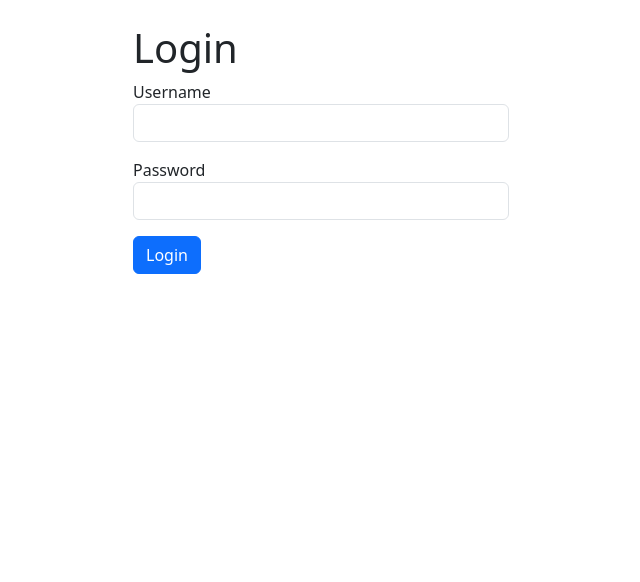
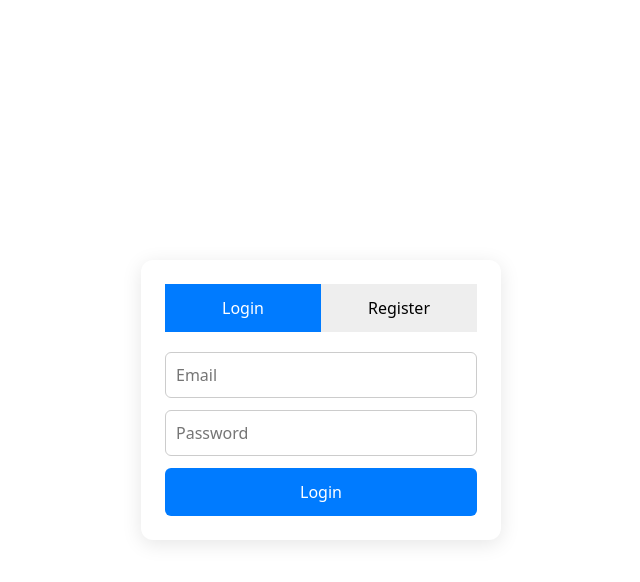
Before and after one commit to DarrenRobinson500/tutor_frontend, a React (Create React App) app: page /auth in a window 1280 px wide. Before the commit this address led to /login. Shown: the top 582 px of the page, without its empty margins (319-959 px from the left). Built offline with nearby package versions, Linux system fonts and the light colour scheme.

Commit message:
unworking Auth

```diff
--- a/src/App.tsx
+++ b/src/App.tsx
@@ -1,6 +1,6 @@
 import "./App.css";
 import { BrowserRouter, Routes, Route, Navigate } from "react-router-dom";
-import { useEffect } from "react";
+import { useEffect, useState } from "react";
 
 import { TemplateListPage } from "./pages/TemplateListPage";
 import { TemplateEditorPage } from "./pages/TemplateEditorPage";
@@ -20,17 +20,52 @@ import { StudentCreatePage } from "./pages/StudentCreatePage";
 import SkillsPage from "./pages/SkillsPage";
 import PrinciplesPage from "./pages/PrinciplesPage";
 import FeedbackPage from "./pages/FeedbackPage";
-import LoginPage from "./pages/LoginPage";
+
+import AuthPage from "./pages/AuthPage/AuthPage";   // NEW
 
 import "bootstrap/dist/css/bootstrap.min.css";
+
+
+// ------------------------------------------------------------
+// FETCH CURRENT USER (session-based auth)
+// ------------------------------------------------------------
+function useCurrentUser() {
+  const [user, setUser] = useState<any | null>(null);
+  const [loading, setLoading] = useState(true);
+
+  useEffect(() => {
+    fetch("/api/auth/me/")
+      .then((res) => {
+        if (res.status === 401) {
+          setUser(null);
+          setLoading(false);
+          return null;
+        }
+        return res.json();
+      })
+      .then((data) => {
+        if (data) setUser(data);
+        setLoading(false);
+      })
+      .catch(() => {
+        setUser(null);
+        setLoading(false);
+      });
+  }, []);
+
+  return { user, loading };
+}
 
 
 // ------------------------------------------------------------
 // PROTECTED ROUTE WRAPPER
 // ------------------------------------------------------------
 function ProtectedRoute({ children }: { children: React.ReactNode }) {
-  const token = localStorage.getItem("access");
-  if (!token) return <Navigate to="/login" replace />;
+  const { user, loading } = useCurrentUser();
+
+  if (loading) return <div>Loading...</div>;
+  if (!user) return <Navigate to="/auth" replace />;
+
   return <>{children}</>;
 }
 
@@ -39,7 +74,6 @@ function ProtectedRoute({ children }: { children: React.ReactNode }) {
 // MAIN APP
 // ------------------------------------------------------------
 function App() {
-
   useEffect(() => {
     window.addEventListener("error", (e) => {
       console.log("GLOBAL ERROR:", e.error);
@@ -51,7 +85,7 @@ function App() {
       <Routes>
 
         {/* PUBLIC */}
-        <Route path="/login" element={<LoginPage />} />
+        <Route path="/auth" element={<AuthPage />} />
 
         {/* PROTECTED */}
         <Route path="/templates" element={<ProtectedRoute><TemplateListPage /></ProtectedRoute>} />
@@ -62,20 +96,28 @@ function App() {
         <Route path="/skills/new" element={<ProtectedRoute><SkillCreatePage /></ProtectedRoute>} />
         <Route path="/skills/:id" element={<ProtectedRoute><SkillsPage /></ProtectedRoute>} />
         <Route path="/skills/:parentId/new" element={<ProtectedRoute><SkillCreatePage /></ProtectedRoute>} />
+
         <Route path="/admin/tutors" element={<ProtectedRoute><TutorListPage /></ProtectedRoute>} />
         <Route path="/admin/tutors/new" element={<ProtectedRoute><TutorCreatePage /></ProtectedRoute>} />
+
         <Route path="/tutor/:id" element={<ProtectedRoute><TutorHomePage /></ProtectedRoute>} />
         <Route path="/tutor/:id/schedule" element={<ProtectedRoute><TutorSchedulePage /></ProtectedRoute>} />
         <Route path="/tutor/:id/booking" element={<ProtectedRoute><TutorBookingPage /></ProtectedRoute>} />
+
         <Route path="/admin/students" element={<ProtectedRoute><StudentListPage /></ProtectedRoute>} />
         <Route path="/admin/students/new" element={<ProtectedRoute><StudentCreatePage /></ProtectedRoute>} />
         <Route path="/students/:studentId/edit" element={<ProtectedRoute><StudentEditPage /></ProtectedRoute>} />
         <Route path="/students/:studentId/test/:skillId" element={<ProtectedRoute><StudentQuestionPage /></ProtectedRoute>} />
+
         <Route path="/student/:id/booking" element={<ProtectedRoute><StudentBookingPage /></ProtectedRoute>} />
         <Route path="/student/:id" element={<ProtectedRoute><StudentHomePage /></ProtectedRoute>} />
+
         <Route path="/principles" element={<ProtectedRoute><PrinciplesPage /></ProtectedRoute>} />
         <Route path="/feedback" element={<ProtectedRoute><FeedbackPage /></ProtectedRoute>} />
-        <Route path="*" element={<ProtectedRoute><TemplateListPage /></ProtectedRoute>} />
+
+        {/* DEFAULT */}
+        <Route path="*" element={<Navigate to="/auth" replace />} />
+
       </Routes>
     </BrowserRouter>
   );
--- /dev/null
+++ b/src/pages/AuthPage/AuthPage.tsx
@@ -0,0 +1,31 @@
+import React, { useState } from "react";
+import LoginForm from "./LoginForm";
+import RegisterForm from "./RegisterForm";
+import "./auth.css";
+
+export default function AuthPage() {
+  const [mode, setMode] = useState<"login" | "register">("login");
+
+  return (
+    <div className="auth-container">
+      <div className="auth-card">
+        <div className="auth-tabs">
+          <button
+            className={mode === "login" ? "active" : ""}
+            onClick={() => setMode("login")}
+          >
+            Login
+          </button>
+          <button
+            className={mode === "register" ? "active" : ""}
+            onClick={() => setMode("register")}
+          >
+            Register
+          </button>
+        </div>
+
+        {mode === "login" ? <LoginForm /> : <RegisterForm />}
+      </div>
+    </div>
+  );
+}
--- /dev/null
+++ b/src/pages/AuthPage/LoginForm.tsx
@@ -0,0 +1,64 @@
+import React, { useState } from "react";
+import { useNavigate } from "react-router-dom";
+
+export default function LoginForm() {
+  const navigate = useNavigate();
+  const [email, setEmail] = useState("");
+  const [password, setPassword] = useState("");
+  const [error, setError] = useState("");
+
+  async function handleLogin(e: React.FormEvent) {
+    e.preventDefault();
+    setError("");
+
+    const res = await fetch("/api/auth/login/", {
+      method: "POST",
+      headers: { "Content-Type": "application/json" },
+      credentials: "include",
+      body: JSON.stringify({ email, password }),
+    });
+
+//     const res = await apiFetch("/api/auth/login/", {
+//       method: "POST",
+//       body: JSON.stringify({ email, password }),
+//     });
+
+
+
+    const data = await res.json();
+
+    if (!res.ok) {
+      setError(data.error || "Login failed");
+      return;
+    }
+
+    // Redirect based on role
+    if (data.role === "tutor") navigate("/tutor/home");
+    if (data.role === "parent") navigate("/parent/home");
+    if (data.role === "student") navigate("/student/home");
+  }
+
+  return (
+    <form onSubmit={handleLogin} className="auth-form">
+      <input
+        type="text"
+        placeholder="Email"
+        value={email}
+        onChange={(e) => setEmail(e.target.value)}
+        required
+      />
+
+      <input
+        type="password"
+        placeholder="Password"
+        value={password}
+        onChange={(e) => setPassword(e.target.value)}
+        required
+      />
+
+      {error && <div className="auth-error">{error}</div>}
+
+      <button type="submit">Login</button>
+    </form>
+  );
+}
--- /dev/null
+++ b/src/pages/AuthPage/RegisterForm.tsx
@@ -0,0 +1,98 @@
+import React, { useState } from "react";
+import { useNavigate } from "react-router-dom";
+
+export default function RegisterForm() {
+  const navigate = useNavigate();
+  const [email, setEmail] = useState("");
+  const [password, setPassword] = useState("");
+  const [role, setRole] = useState("tutor");
+  const [error, setError] = useState("");
+  const [success, setSuccess] = useState("");
+
+  async function handleRegister(e: React.FormEvent) {
+    e.preventDefault();
+    setError("");
+    setSuccess("");
+
+    const res = await fetch("/api/auth/register/", {
+      method: "POST",
+      headers: { "Content-Type": "application/json" },
+      body: JSON.stringify({ email, password, role }),
+    });
+
+    const data = await res.json();
+
+    if (!res.ok) {
+      setError(data.error || "Registration failed");
+      return;
+    }
+
+    // Show success message
+    setSuccess("Registration successful! Redirecting...");
+
+    // Redirect based on role
+    if (data.role === "tutor") navigate(`/tutor/${data.id}`);
+    if (data.role === "parent") navigate(`/parent/${data.id}`);
+    if (data.role === "student") navigate(`/student/${data.id}`);
+  }
+
+  return (
+    <form onSubmit={handleRegister} className="auth-form">
+      <input
+        type="text"
+        placeholder="Email"
+        value={email}
+        onChange={(e) => setEmail(e.target.value)}
+        required
+      />
+
+      <input
+        type="password"
+        placeholder="Password"
+        value={password}
+        onChange={(e) => setPassword(e.target.value)}
+        required
+      />
+
+      <div className="role-select">
+        <label>
+          <input
+            type="radio"
+            name="role"
+            value="tutor"
+            checked={role === "tutor"}
+            onChange={() => setRole("tutor")}
+          />
+          Tutor
+        </label>
+
+        <label>
+          <input
+            type="radio"
+            name="role"
+            value="parent"
+            checked={role === "parent"}
+            onChange={() => setRole("parent")}
+          />
+          Parent
+        </label>
+
+        <label>
+          <input
+            type="radio"
+            name="role"
+            value="student"
+            checked={role === "student"}
+            onChange={() => setRole("student")}
+          />
+          Student
+        </label>
+      </div>
+
+      {error && <div className="auth-error">{error}</div>}
+      {success && <div className="auth-success">{success}</div>}
+
+      <button type="submit">Register</button>
+    </form>
+  );
+}
--- /dev/null
+++ b/src/pages/AuthPage/auth.css
@@ -0,0 +1,69 @@
+.auth-container {
+  display: flex;
+  justify-content: center;
+  align-items: center;
+  height: 100vh;
+}
+
+.auth-card {
+  width: 360px;
+  padding: 24px;
+  border-radius: 12px;
+  background: #fff;
+  box-shadow: 0 4px 20px rgba(0,0,0,0.1);
+}
+
+.auth-tabs {
+  display: flex;
+  margin-bottom: 20px;
+}
+
+.auth-tabs button {
+  flex: 1;
+  padding: 12px;
+  border: none;
+  background: #eee;
+  cursor: pointer;
+}
+
+.auth-tabs .active {
+  background: #007bff;
+  color: white;
+}
+
+.auth-form {
+  display: flex;
+  flex-direction: column;
+  gap: 12px;
+}
+
+.auth-form input {
+  padding: 10px;
+  border-radius: 6px;
+  border: 1px solid #ccc;
+}
+
+.auth-form button {
+  padding: 12px;
+  background: #007bff;
+  color: white;
+  border: none;
+  border-radius: 6px;
+  cursor: pointer;
+}
+
+.auth-error {
+  color: red;
+  font-size: 0.9rem;
+}
+
+.role-select {
+  display: flex;
+  justify-content: space-between;
+}
+
+.auth-success {
+  color: green;
+  font-size: 0.9rem;
+  margin-top: 4px;
+}
--- a/src/pages/StudentBookingPage.tsx
+++ b/src/pages/StudentBookingPage.tsx
@@ -356,6 +356,11 @@ export function StudentBookingPage() {
         <strong>Your next {title.toLowerCase()}:</strong>
         <br />
         {weekday}, {date} at {time}
+        {!booking.confirmed && (
+          <span style={{ color: "#b00", fontWeight: 600 }}>
+            (unconfirmed)
+          </span>
+        )}
       </div>
     );
   };
--- a/src/utils/apiFetch.ts
+++ b/src/utils/apiFetch.ts
@@ -1,6 +1,8 @@
 export async function apiFetch(url: string, options: any = {}) {
   // Normalise base URL (remove trailing slash)
-  const API_URL = (process.env.REACT_APP_API_URL ?? "").replace(/\/$/, "");
+//   const API_URL = (process.env.REACT_APP_API_URL ?? "").replace(/\/$/, "");
+  const API_URL = "http://localhost:8000";
+
   const fullUrl = `${API_URL}${url}`;
 
   const access = localStorage.getItem("access");
@@ -17,7 +19,6 @@ export async function apiFetch(url: string, options: any = {}) {
     fetch(fullUrl, {
       ...options,
       headers: overrideHeaders,
-      credentials: "include",
     });
 
   // If no access token, just do a simple fetch
```
Also changed, not shown: src/api/client.ts (added, +16 -0 lines), src/pages/TutorBookingPage.tsx (+60 -1 lines), requirements.txt (added).
